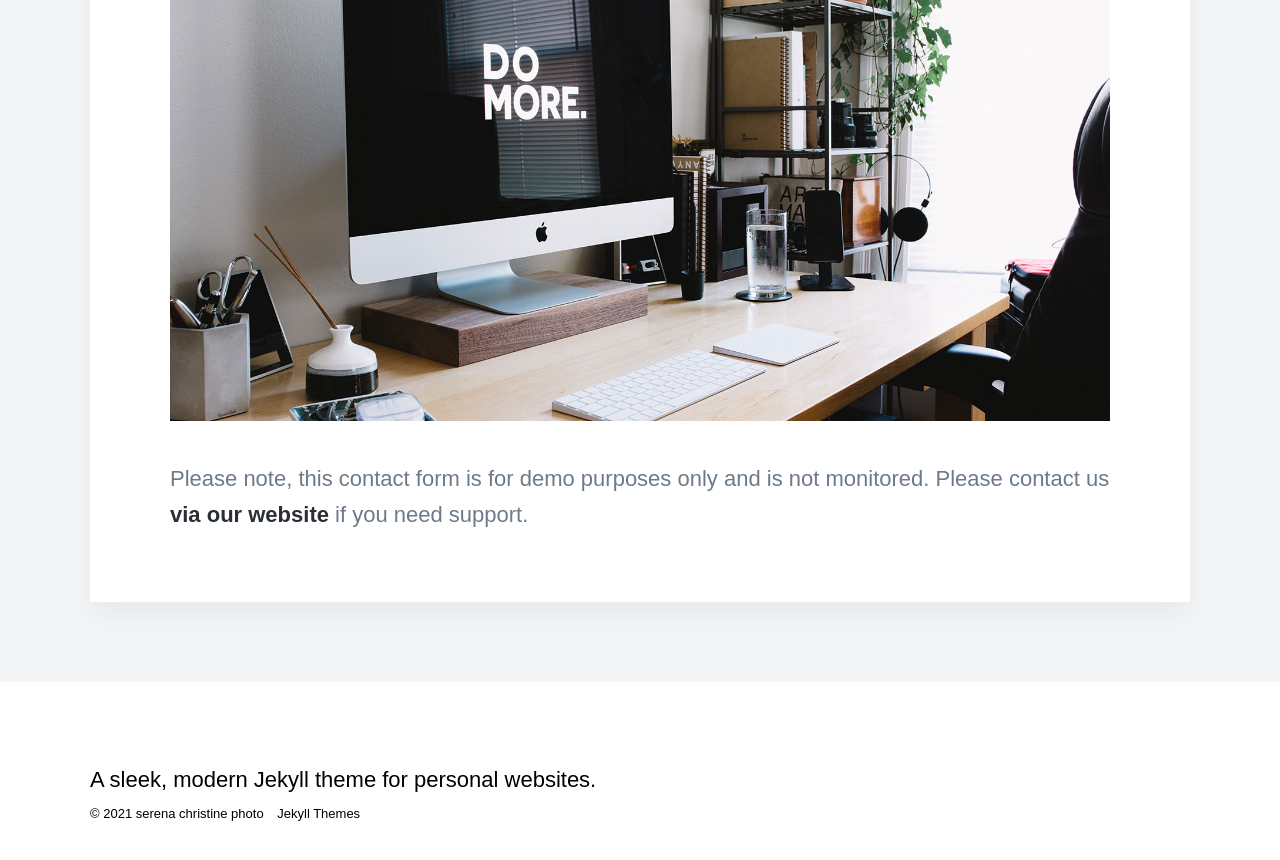
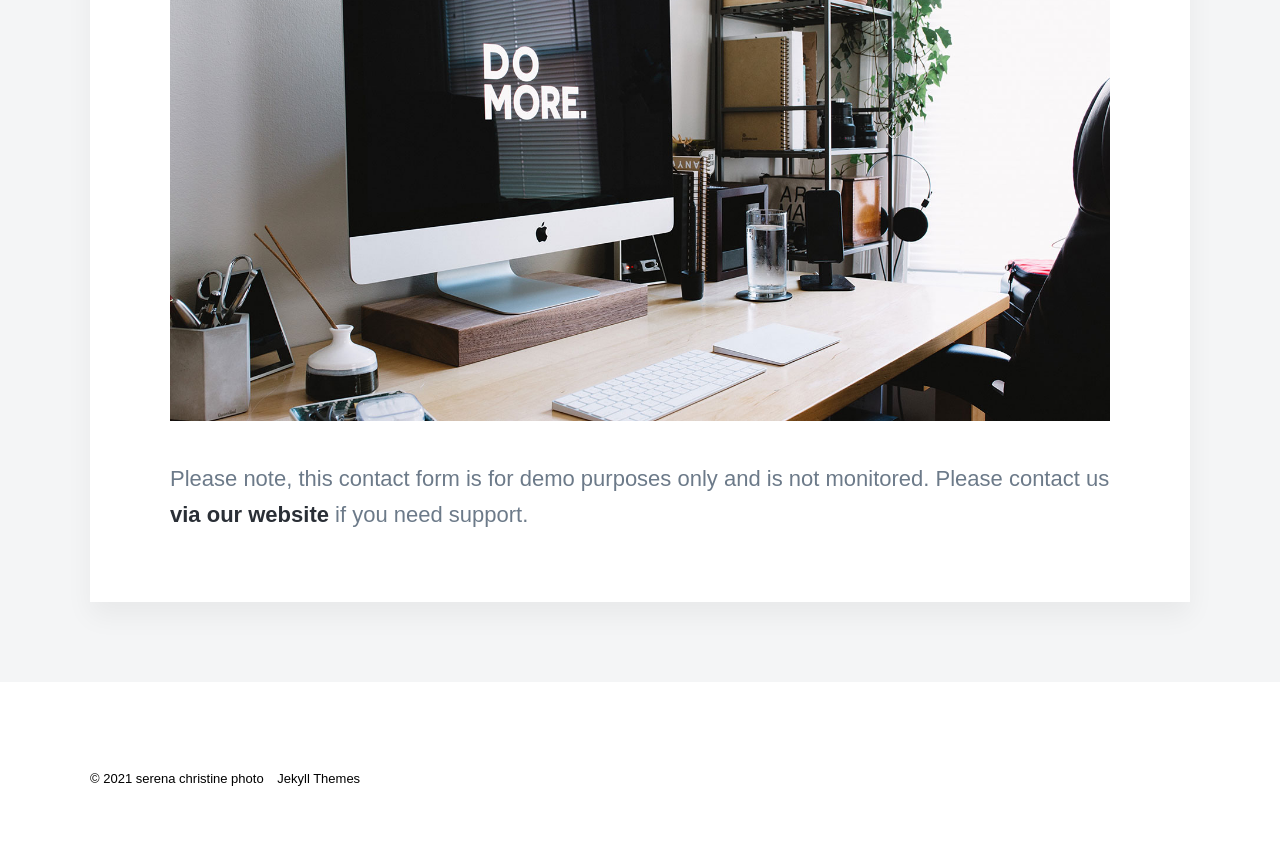
Before and after one commit to Banananoops/banananoops.github.io, a Jekyll site: the page built from _pages/thanks.md, in a window 1280 px wide and 900 px high, scrolled down 908 px. Shown: the top 860 px of the window. Built offline with Jekyll 4.4.1, drawn with Linux system fonts in a browser that asks for light colours; nearby versions of some CDN libraries; some web fonts are replaced.

```diff
--- a/_data/settings.yml
+++ b/_data/settings.yml
@@ -1,6 +1,6 @@
 basic_settings:
   site_title: serena christine photo
-  favicon_image: /images/favicon.png
+  favicon_image: /images/personal-photos/initialsicon.png
 
 header_settings:
   logo_image: /images/svg/logo-full.svg
@@ -18,7 +18,7 @@ menu_settings:
       url: '/contact'
 
 footer_settings:
-  footer_tagline: A sleek, modern Jekyll theme for personal websites.
+  footer_tagline:
 
 hero_settings:
   overlay_opacity: .01
```
Also changed, not shown: images/personal-photos/initialsicon.png (added), images/svg/smalllogo.svg (added), resources/path31185.png (added).
